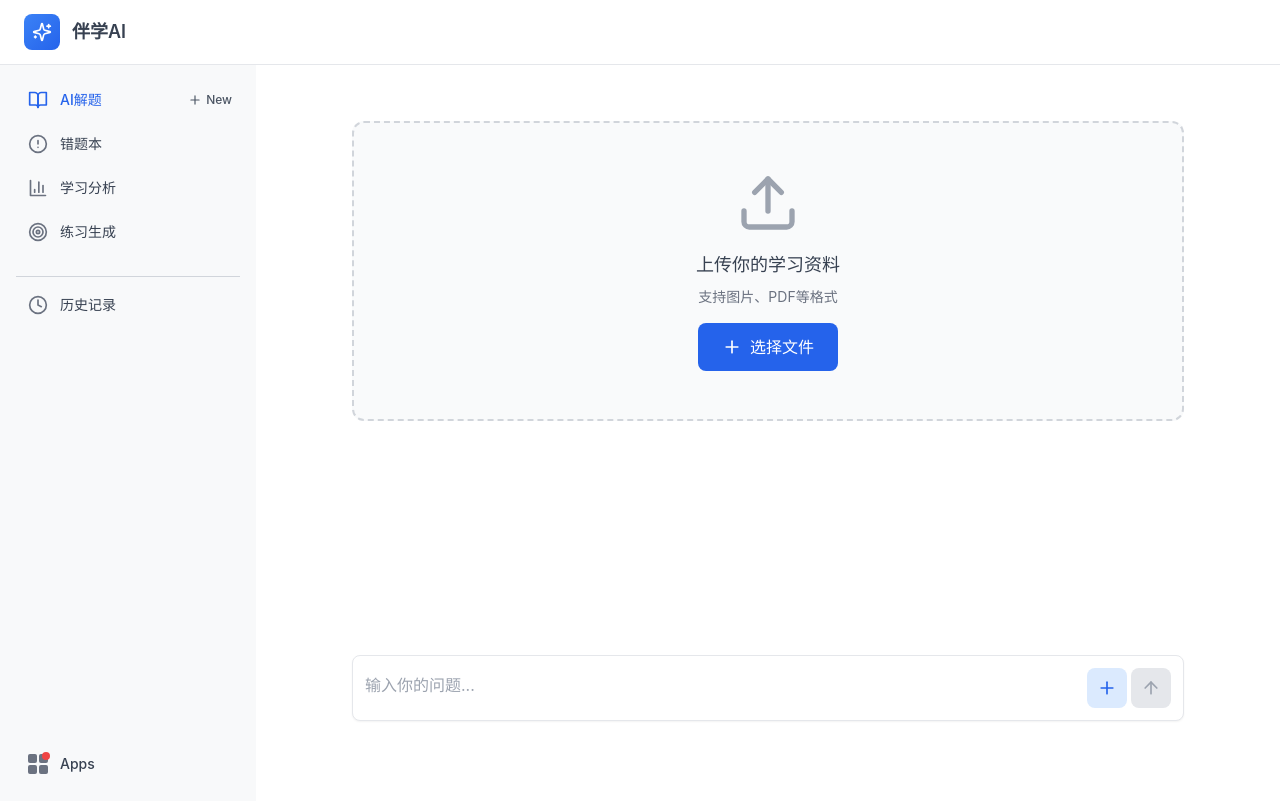
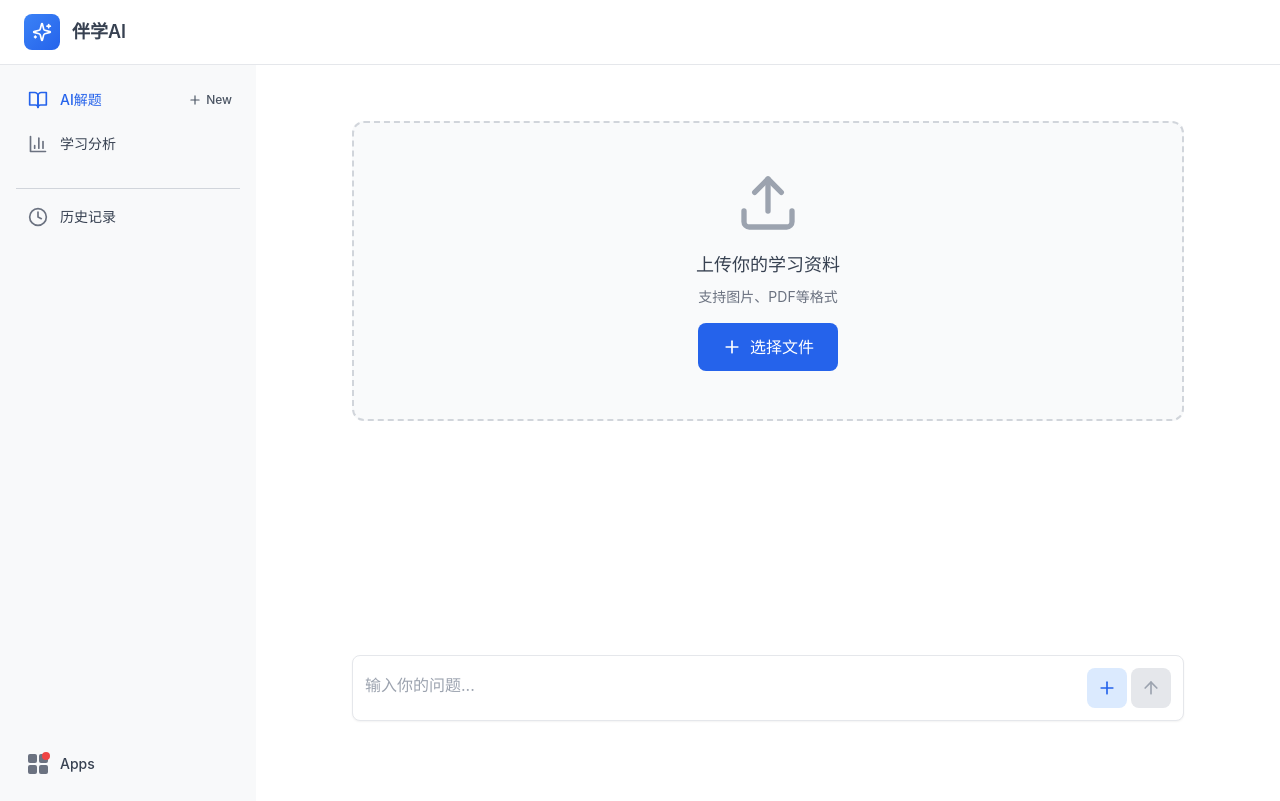
Before and after one commit to joeali/AIStudy, a React (Vite) app in the folder frontend/: page / in a window 1280 px wide. Built offline with nearby package versions, Linux system fonts and the light colour scheme.

Commit message:
feat: 隐藏错题本和练习生成按钮，只保留AI解题和学情分析

```diff
--- a/frontend/src/App.jsx
+++ b/frontend/src/App.jsx
@@ -2407,9 +2407,7 @@ ${learningData.subjectAnalysis.map(s => `${s.name}: ${s.accuracy}% (${s.change >
           <nav className="p-4 space-y-1">
             {[
               { id: 'solve', label: 'AI解题', icon: BookOpen },
-              { id: 'mistakes', label: '错题本', icon: AlertCircle },
-              { id: 'analysis', label: '学习分析', icon: BarChart3 },
-              { id: 'quiz', label: '练习生成', icon: Target }
+              { id: 'analysis', label: '学习分析', icon: BarChart3 }
             ].map(tab => (
               <div key={tab.id} className="flex items-center gap-2">
                 <button
@@ -3485,9 +3483,7 @@ ${learningData.subjectAnalysis.map(s => `${s.name}: ${s.accuracy}% (${s.change >
         <div className="flex justify-around items-center h-16 px-2">
           {[
             { id: 'solve', label: '解题', icon: BookOpen },
-            { id: 'mistakes', label: '错题本', icon: AlertCircle },
-            { id: 'analysis', label: '分析', icon: BarChart3 },
-            { id: 'quiz', label: '练习', icon: Target }
+            { id: 'analysis', label: '分析', icon: BarChart3 }
           ].map(tab => (
             <button
               key={tab.id}
```
